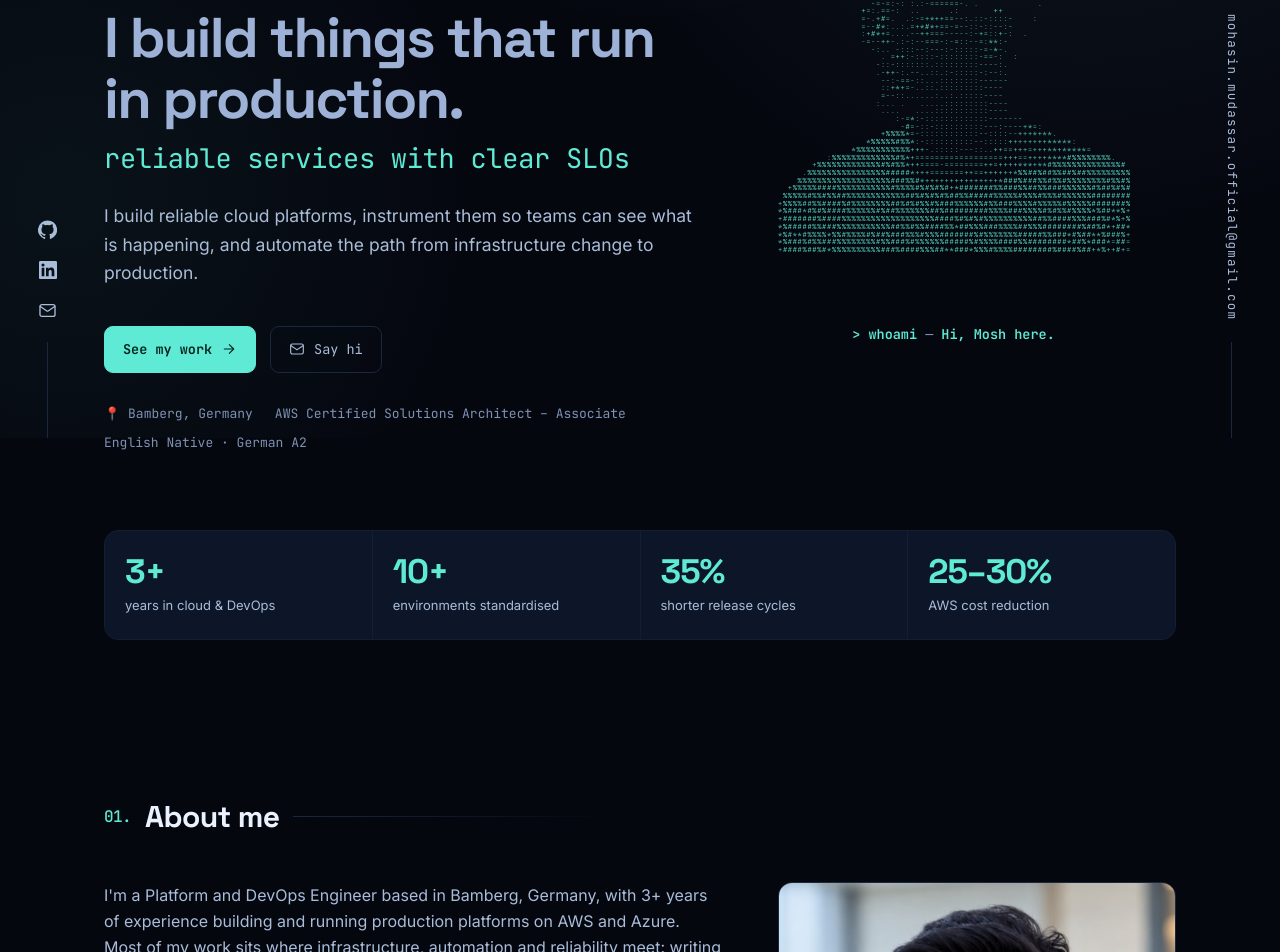
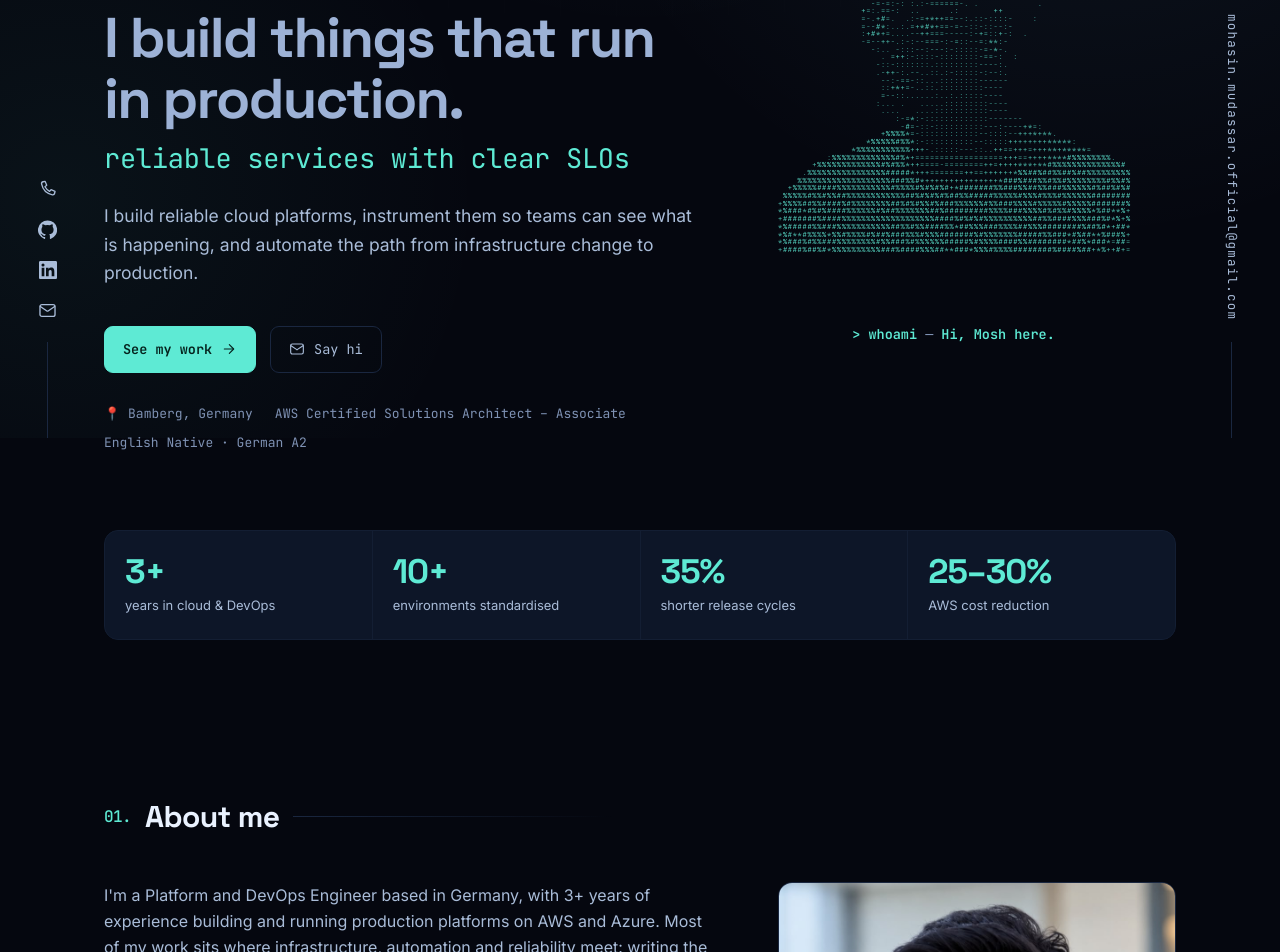
Before and after one commit to mohasinmudassar/mohasinmudassar.github.io, a Next.js app: page / in a window 1280 px wide. Shown: the part 362-1314 px from the top of the page. Built offline with nearby package versions, Linux system fonts and the light colour scheme.

Commit message:
adding phone icon

```diff
--- a/src/components/About.tsx
+++ b/src/components/About.tsx
@@ -30,7 +30,7 @@
                 ))}
               </div>
               <p className="availability">
-                <b>Open to work</b> — full-time Platform Engineer / DevOps Engineer roles in Germany,
+                <b>Open to work</b> — full-time Platform Engineer / Site Reliability Engineer roles in Germany,
                 English-speaking teams welcome. Reach me at{" "}
                 <a href={`mailto:${site.email}`} style={{ color: "var(--accent)" }}>
                   {site.email}
--- a/src/components/Contact.tsx
+++ b/src/components/Contact.tsx
@@ -9,7 +9,7 @@
         <h2 className="reveal">Get in touch</h2>
         <p className="reveal">
           I&rsquo;m looking for a full-time Platform Engineer or Site Reliability Engineer role in Germany and I read every message.
-          Hiring, collaborating, or want to talk about Terraform, AI-assisted developer tooling, or reliable production systems — my inbox is open.
+          Hiring, collaborating, or want to talk about cloud infrastructure, AI-assisted developer tooling, or reliable production systems — my inbox is open.
         </p>
 
         <div className="contact-actions reveal">
--- a/src/components/Icons.tsx
+++ b/src/components/Icons.tsx
@@ -27,6 +27,12 @@
   <svg {...base(size)}>
     <rect x="2.5" y="4.5" width="19" height="15" rx="2.5" />
     <path d="m3 7 8.2 5.6a1.5 1.5 0 0 0 1.6 0L21 7" />
+  </svg>
+);
+
+export const PhoneIcon = ({ size = 18 }: P) => (
+  <svg {...base(size)}>
+    <path d="M6.5 3.5 9 3l2 5-2.2 1.8a14.5 14.5 0 0 0 5.9 5.9l1.8-2.2 5 2-.5 2.5a2.5 2.5 0 0 1-2.8 2A17.5 17.5 0 0 1 4.5 6.3a2.5 2.5 0 0 1 2-2.8Z" />
   </svg>
 );
 
--- a/src/components/Nav.tsx
+++ b/src/components/Nav.tsx
@@ -1,5 +1,5 @@
 import { nav, site } from "@/data/content";
-import { DownloadIcon, GitHubIcon, LinkedInIcon, MailIcon } from "./Icons";
+import { DownloadIcon, GitHubIcon, LinkedInIcon, MailIcon, PhoneIcon } from "./Icons";
 import GameLauncher from "./GameLauncher";
 import MobileMenu from "./MobileMenu";
 
@@ -31,6 +31,7 @@
       </header>
 
       <nav className="rail rail-left" aria-label="Social links">
+        <a href={`tel:${site.phone.replace(/\s/g, "")}`} aria-label={`Call ${site.phone}`}><PhoneIcon size={19} /></a>
         <a href={site.github} target="_blank" rel="noreferrer" aria-label="GitHub"><GitHubIcon size={19} /></a>
         <a href={site.linkedin} target="_blank" rel="noreferrer" aria-label="LinkedIn"><LinkedInIcon size={18} /></a>
         <a href={`mailto:${site.email}`} aria-label="Email"><MailIcon size={19} /></a>
--- a/src/data/content.ts
+++ b/src/data/content.ts
@@ -33,7 +33,7 @@
 
 export const about = {
   paragraphs: [
-    "I'm a Platform and DevOps Engineer based in Bamberg, Germany, with 3+ years of experience building and running production platforms on AWS and Azure. Most of my work sits where infrastructure, automation and reliability meet: writing the Terraform that provisions an environment, the pipeline that ships to it, and the monitoring that tells you when something is wrong before a customer does.",
+    "I'm a Platform and DevOps Engineer based in Germany, with 3+ years of experience building and running production platforms on AWS and Azure. Most of my work sits where infrastructure, automation and reliability meet: writing the Terraform that provisions an environment, the pipeline that ships to it, and the monitoring that tells you when something is wrong before a customer does.",
     "I've worked directly with customers to design cloud architectures, migrated deployments onto Kubernetes with rolling and blue-green rollouts, and cut release cycle times by standardising CI/CD across teams. I care about least-privilege by default, runbooks that someone can actually follow at 3am, and post-incident reviews that change something.",
     "I'm also an AI enthusiast exploring how intelligent developer tools, automation and observability can help engineering teams move faster without compromising reliability. Right now I'm finishing a Master's in International Software Systems Science at the University of Bamberg while looking for my next full-time Platform Engineer or DevOps Engineer role in Germany, ideally with an English-speaking engineering team.",
   ],
```
